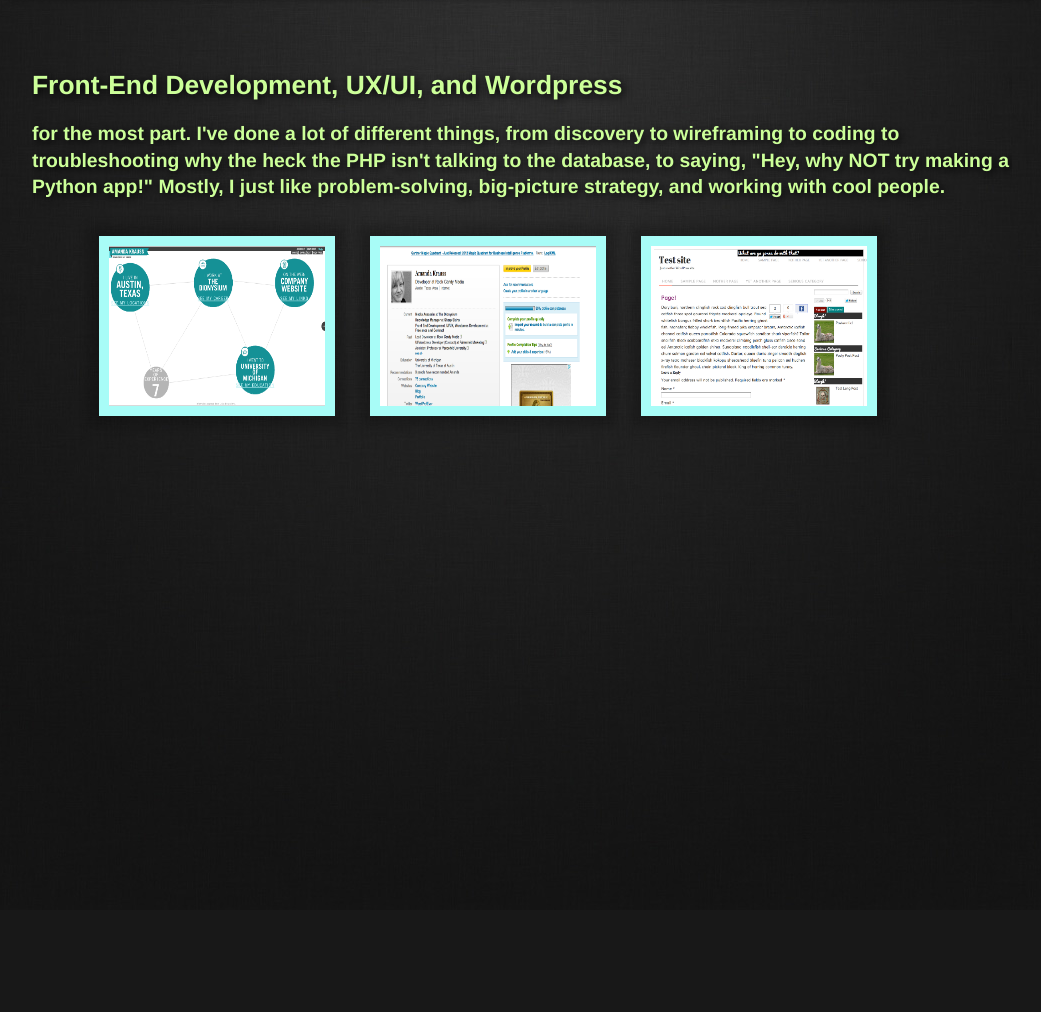
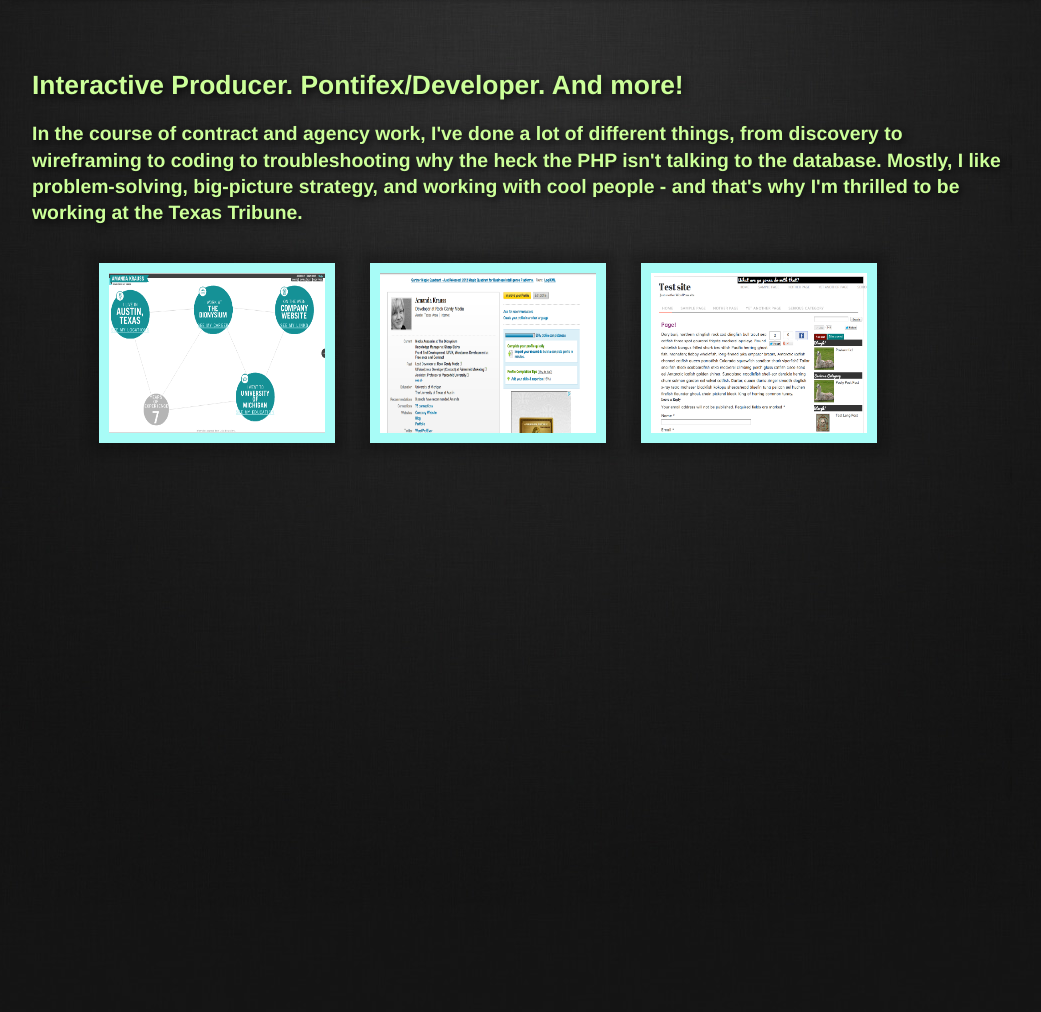
Before and after one commit to risatrix/AK_site, a PHP site: page / in a window 1280 px wide. Shown: the part 135-1147 px from the top of the page, without its empty margins (118-1159 px from the left). Before the commit the page ends 551 px from the top, so only its background shows below. Run offline with PHP 8.4, Linux system fonts and the light colour scheme; some libraries are stand-ins or nearby versions.

Commit message:
copy/font changes

```diff
--- a/includes/about.php
+++ b/includes/about.php
@@ -1,8 +1,10 @@
 
-<h1>Front-End Development, UX/UI, and Wordpress</h1>
+<h1>Interactive Producer. Pontifex/Developer. And more!</h1>
 
-	<p>for the most part. I've done a lot of different things, from discovery to wireframing to coding to troubleshooting why the heck the PHP isn't talking to the database, to saying, "Hey, why NOT try making a Python app!" Mostly, I just
-	like problem-solving, big-picture strategy, and working with cool people.</p>
+	<p>In the course of contract and agency work, I've done a lot of different things, from discovery to
+		wireframing to coding to troubleshooting why the heck the PHP isn't talking to the database. Mostly, I
+	like problem-solving, big-picture strategy, and working with cool people - and that's why I'm thrilled to be working
+at the Texas Tribune.</p>
 
 	<div class ="pics">
 		<a href="https://www.vizify.com/amanda-krauss" class="fancybox folio_link" title="Vizify visual resum&eacute;"> <img src="img/vizify.png" class="thumb"><div class="title-slider">Vizify visual resum&eacute;</div></a>
--- a/includes/contact.php
+++ b/includes/contact.php
@@ -1,6 +1,6 @@
-<p> If you don't like contact forms (see right) I'm on
-<a href="https://twitter.com/WorstProfEver" target="_blank">Twitter</a> a lot. Though some have deemed the variety of my Twitter interests "unbrandable," I like to think of it as well-rounded.<br>&nbsp;<br>Let me guess, you want to know if I'm on Git. The answer is <a href="https://github.com/risatrix" target="_blank">yes</a>, but I'm still trying to erase all the Tweets from the rocky start of our
-relationship, and we're seeing a therapist to strengthen our bond. We'd appreciate it if you respected our privacy.
+<p> If you don't like contact forms I'm on
+<a href="https://twitter.com/risatrix" target="_blank">Twitter</a> a lot. I Tweet like I think, which is to say you'll get a wide variety of information. <br>And yes, I'm on <a href="https://github.com/risatrix" target="_blank">Git</a>, but we're still working through
+some issues, so we'd appreciate it if you respected our space.
 </p>
 
 <iframe src="includes/hey.php" frameborder="0" width="48%" height="500" align="right"></iframe>
--- a/includes/header.php
+++ b/includes/header.php
@@ -10,7 +10,7 @@
 <script src="js/fancybox/source/jquery.fancybox.js"></script>
 <script src="js/fancybox/source/jquery.fancybox.pack.js"></script>
 <script src="js/fancybox/lib/jquery.mousewheel-3.0.6.pack.js"></script>
-<script type="text/javascript" src="//use.typekit.net/kdy5fsf.js"></script>
+<script type="text/javascript" src="//use.typekit.net/vob2vre.js"></script>
 <script type="text/javascript">try{Typekit.load();}catch(e){}</script>
 
 
--- a/includes/hey.php
+++ b/includes/hey.php
@@ -17,6 +17,6 @@ body {background: none; text-align: left;}
 				&nbsp; <br />
 				<input type="submit"> </form>
 </body>
-<script type="text/javascript" src="//use.typekit.net/kdy5fsf.js"></script>
+<script type="text/javascript" src="//use.typekit.net/vob2vre.js"></script>
 <script type="text/javascript">try{Typekit.load();}catch(e){}</script>
 </html>
--- a/includes/portfolio.php
+++ b/includes/portfolio.php
@@ -1,4 +1,7 @@
-<h1>Site Design</h1>
+<h1>The Texas Tribune</h1>
+<p>At the Tribune, I combine front-end development with co-ordination of Art, Tech, Events, Membership, and Business Development.
+	I came up with a strategy to allow a gradual transition into responsiveness. I've done some UX an UI work on our
+	explorers and games; and my ongoing project is to wrangle all the styles into a single style guide project.
 
 <div class ="pics">
 		<a href="http://amandakrauss.com/portfolio/?ds-gallery=the-tigress-pub" title="The Tigress Pub - UX, Design, Dev" class="fancybox folio_link"><img src="img/new_tigress_screencap.png" class="thumb" alt="Tigress portfolio link" /><div class="title-slider">The Tigress Pub</div></a>
@@ -6,7 +9,8 @@
 		<a href="http://amandakrauss.com/portfolio/?ds-gallery=dental-auxiliaries-austin-design-wordpress-development-seo"  title="opens portfolio page" class="fancybox folio_link"><img src="img/DASA.png" class="thumb" alt="DASA portfolio link"/><div class="title-slider">Small business site</div></a>
 </div><!--end .pics-->
 
-<h1>Wordpress Development and Theming</h1>
+<h1>Contract Coding</h1>
+<p>Previous to joining the Tribune, I did a lot of Wordpress development in agency environments.</p>
 
 <div class ="pics">
 	<a href="http://amandakrauss.com/portfolio/?ds-gallery=interactive-social-media-playbook" title="opens portfolio page" class="fancybox folio_link"><img src="img/aev.png" class ="thumb"><div class="title-slider">Interactive Playbook</div></a>
@@ -15,6 +19,7 @@
 </div><!--end .pics-->
 
 <h1 style="clear: both;">UX, Mobile, and App-y Miscellany</h1>
+<p>Projects I've done for fun, or friends, or both.
 	<div class ="pics">
 		<a href="img/orig_grid.png" class="Ifancybox folio_link" rel="vcl" title="The initial design was inspired by this poster."><img src="img/vcl-thumb.png" class="thumb" rel="vcl"><div class="title-slider">Cocktail Site UX</div></a><a href="img/simple_grid.png"  class="Ifancybox"  rel="vcl" title="The simplified grid."></a> <a href="img/sitemap.png"  class="Ifancybox"  rel="vcl" title="The Omnigraffle sitemap, showing preliminary architecture and Wordpress categories."</a><a href="img/homepage_wireframe.png"  class="Ifancybox"  rel="vcl" title="The Omnigraffle wireframe. Unfortunately, the site is waiting for funding.."</a>
 		<a href="img/UB-app.png" class="fancybox folio_link" title="Mobile app for a salon. Wireframe on Photoshop, Python/GAE development in progress."><img src="img/betty-thumb.png" class="thumb"/><div class="title-slider">Mobile Address App</div></a>
```
